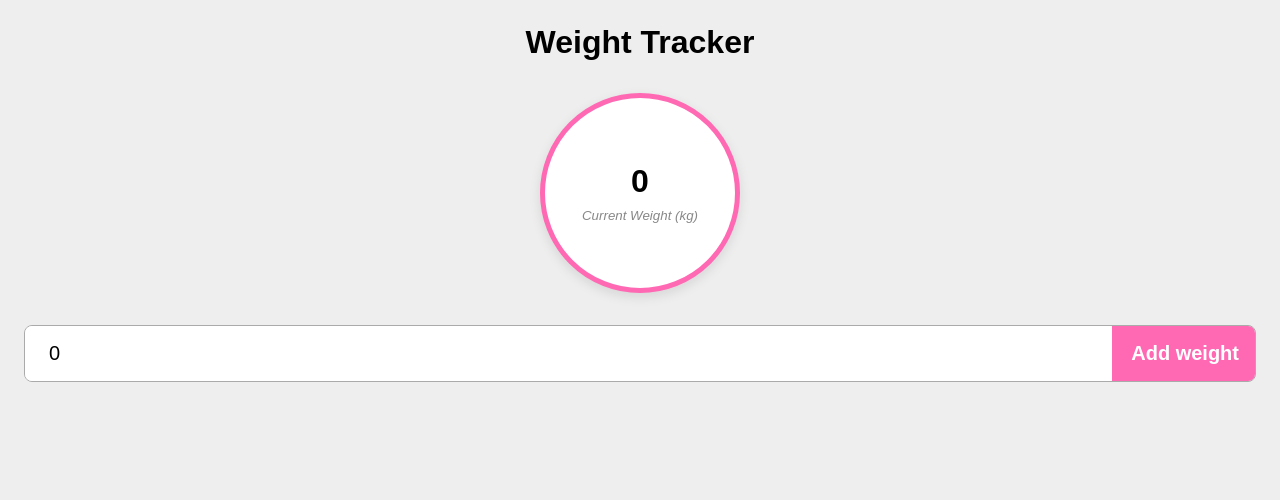
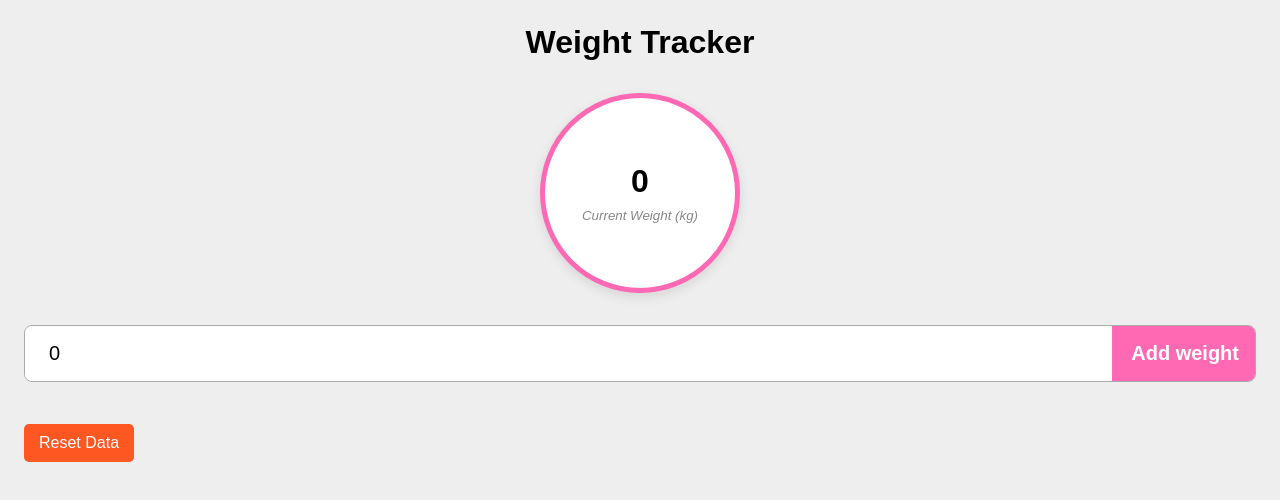
Before and after one commit to IlyaKrapivnoy/vue_weight-tracker, a Vue app: page / in a window 1280 px wide. Shown: the top 500 px of the page. Built offline with nearby package versions, Linux system fonts and the light colour scheme.

Commit message:
add reset btn

```diff
--- a/src/App.vue
+++ b/src/App.vue
@@ -88,6 +88,12 @@ watch(
   },
   { deep: true }
 );
+
+const resetData = () => {
+  weights.value = [];
+  updateChartData();
+  localStorage.removeItem("weights");
+};
 </script>
 
 <template>
@@ -123,5 +129,6 @@ watch(
         </ul>
       </div>
     </div>
+    <button @click="resetData" class="reset-btn">Reset Data</button>
   </main>
 </template>
--- a/src/main.css
+++ b/src/main.css
@@ -150,3 +150,19 @@ form input[type="submit"]:hover {
     color: #888;
     font-style: italic;
 }
+
+button.reset-btn {
+    margin-top: 10px;
+    padding: 10px 15px;
+    background-color: #ff5722;
+    color: #fff;
+    border: none;
+    border-radius: 5px;
+    cursor: pointer;
+    font-size: 16px;
+    transition: background-color 0.3s ease;
+}
+
+button.reset-btn:hover {
+    background-color: #f44336;
+}
```
